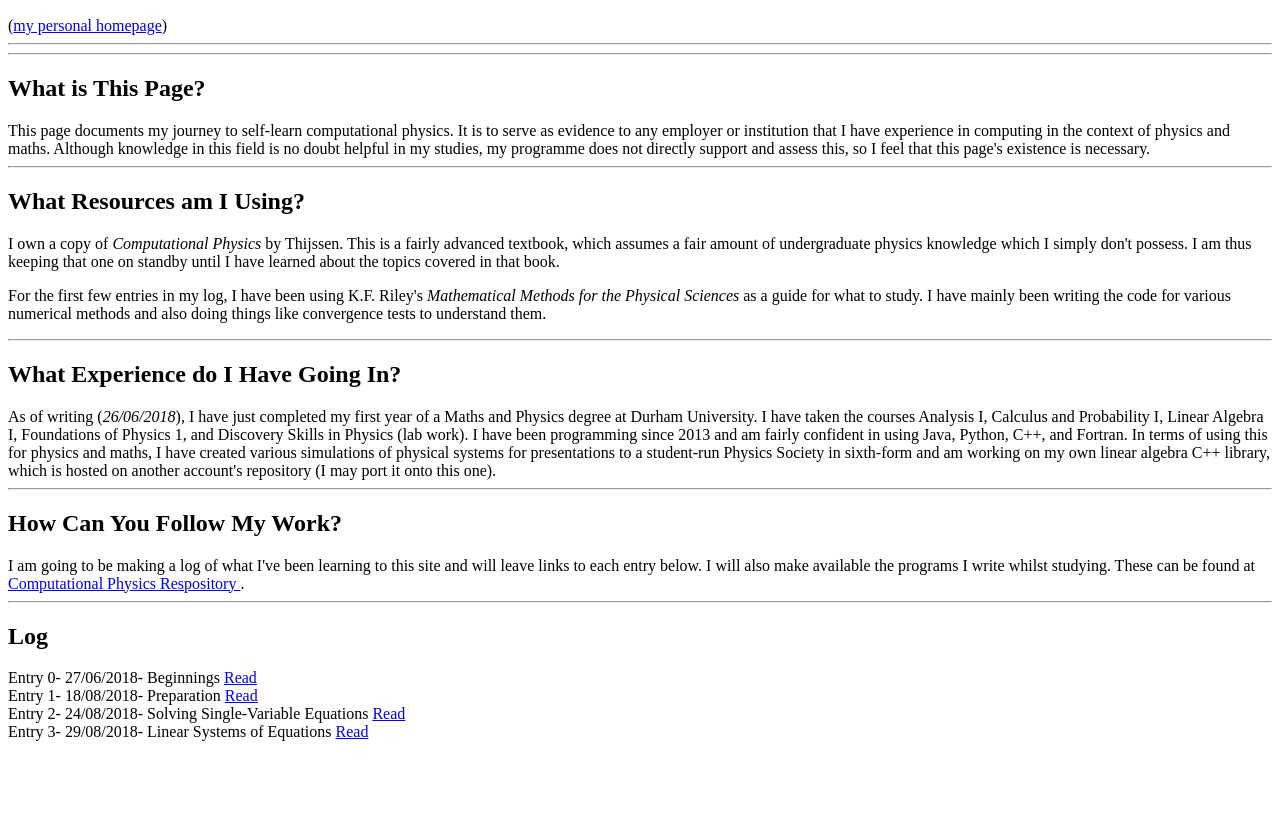
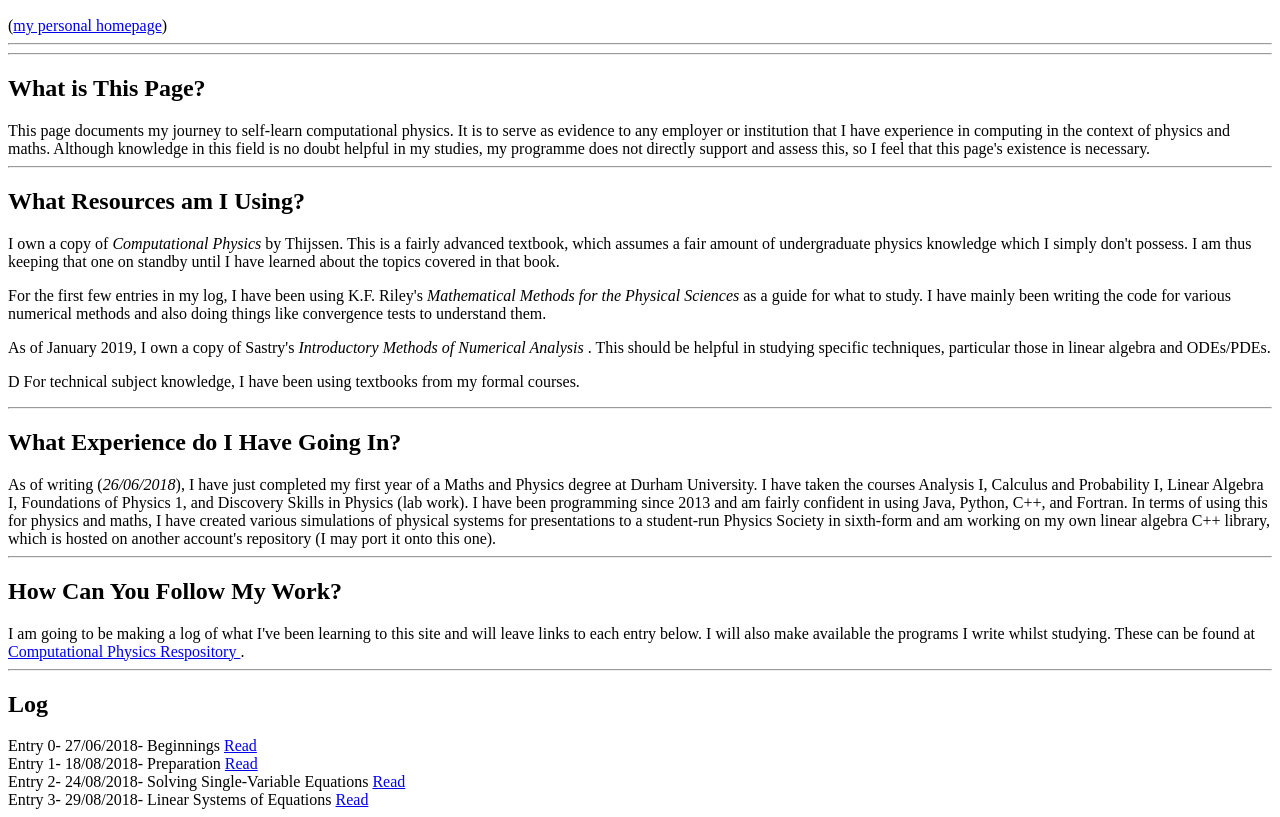
Before and after one commit to MatthewSmithPhysics/Computational-Physics, a plain HTML site: page index.html in a window 1280 px wide. Shown: the part 96-913 px from the top of the page. Before the commit the page ends 845 px from the top, so only its background shows below. Drawn offline with Linux system fonts and the light colour scheme.

Commit message:
Updated Resources

```diff
--- a/index.html
+++ b/index.html
@@ -19,6 +19,13 @@
 	<p>
 	For the first few entries in my log, I have been using K.F. Riley's <i>Mathematical Methods for the Physical Sciences</i> as a guide for what to study. I have mainly been writing the code for various numerical methods and also doing things like convergence tests to understand them.
 	</p>
+	<p>
+		As of January 2019, I own a copy of Sastry's <i> Introductory Methods of Numerical Analysis </i>. This should be helpful in studying specific techniques, particular those in linear algebra and ODEs/PDEs.
+	  </p>
+
+	<p>
+	D	For technical subject knowledge, I have been using textbooks from my formal courses.
+	  </p>
     <hr>
     <h2> What Experience do I Have Going In? </h2>
     As of writing (<i>26/06/2018</i>), I have just completed my first year of a Maths and Physics degree at Durham University. I
```
